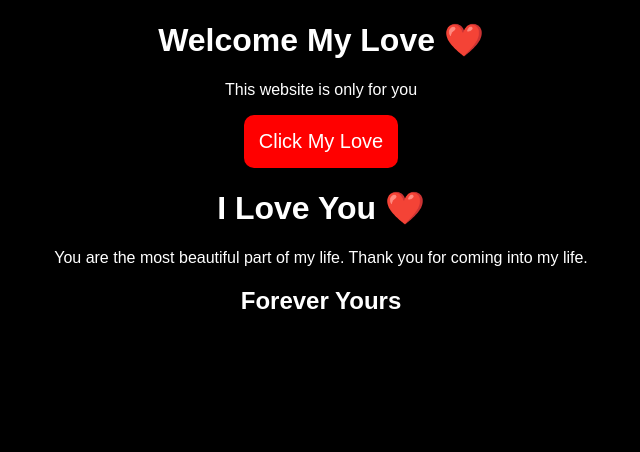
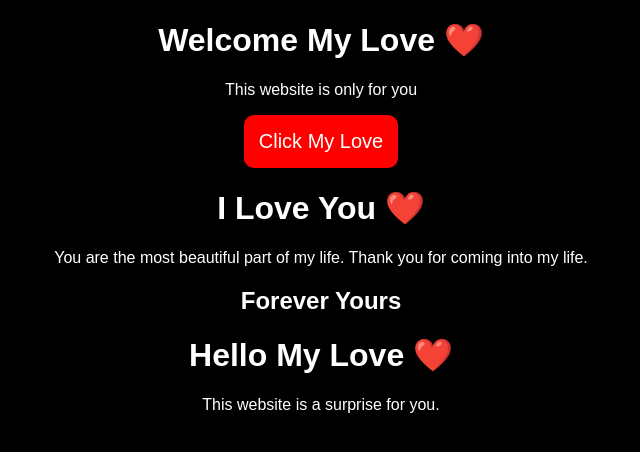
Before and after one commit to siddhirajkhade44-progect/Love, a plain HTML site: page index.html in a window 1280 px wide. Shown: the whole page, without its empty margins (319-959 px from the left). Drawn offline with Linux system fonts and the light colour scheme.

Commit message:
Update index.html

```diff
--- a/index.html
+++ b/index.html
@@ -50,3 +50,13 @@ Thank you for coming into my life.
 
 </body>
 </html>
+<!DOCTYPE html>
+<html>
+<head>
+<title>My Surprise</title>
+</head>
+<body>
+<h1>Hello My Love ❤️</h1>
+<p>This website is a surprise for you.</p>
+</body>
+</html>
```
